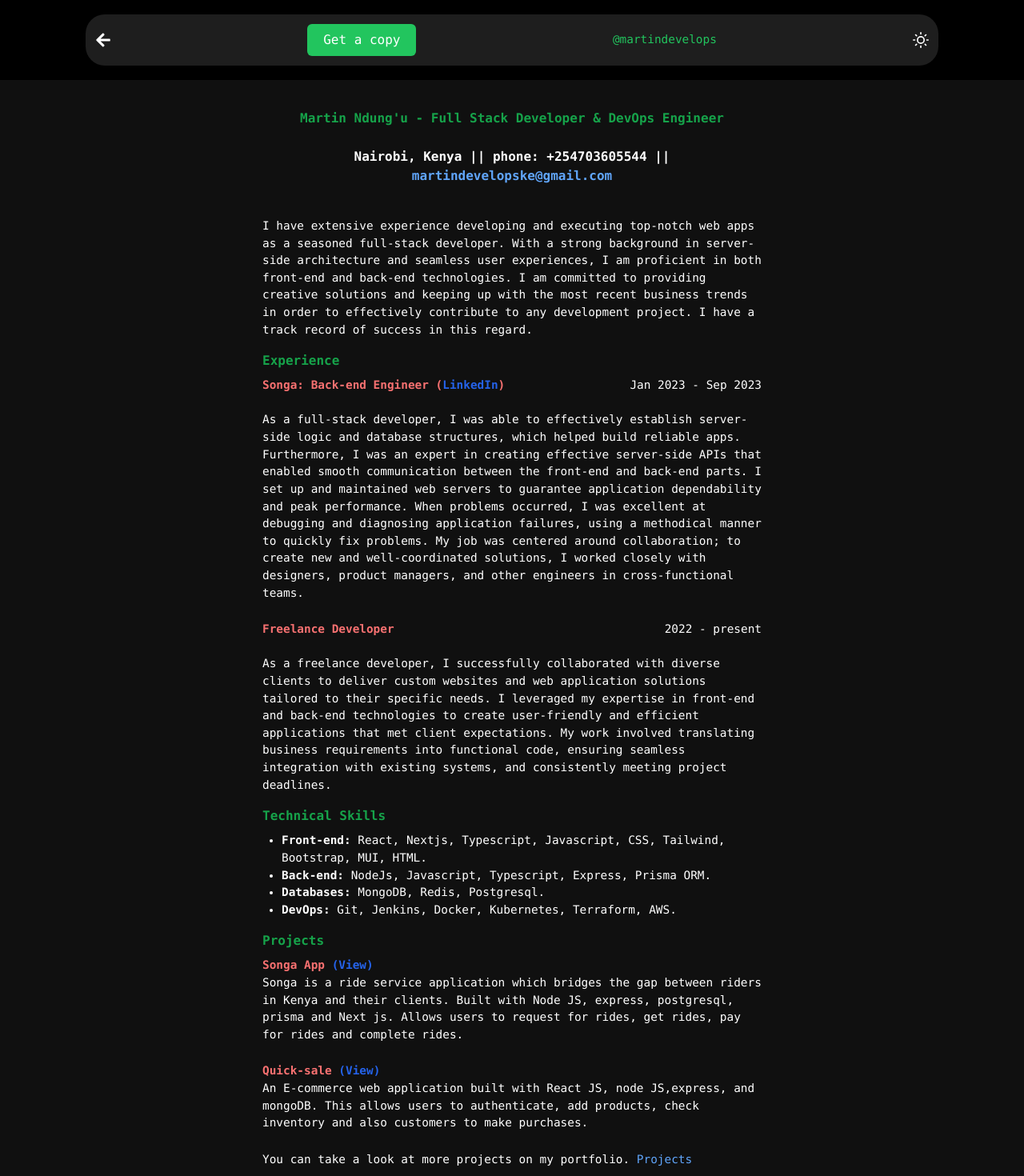
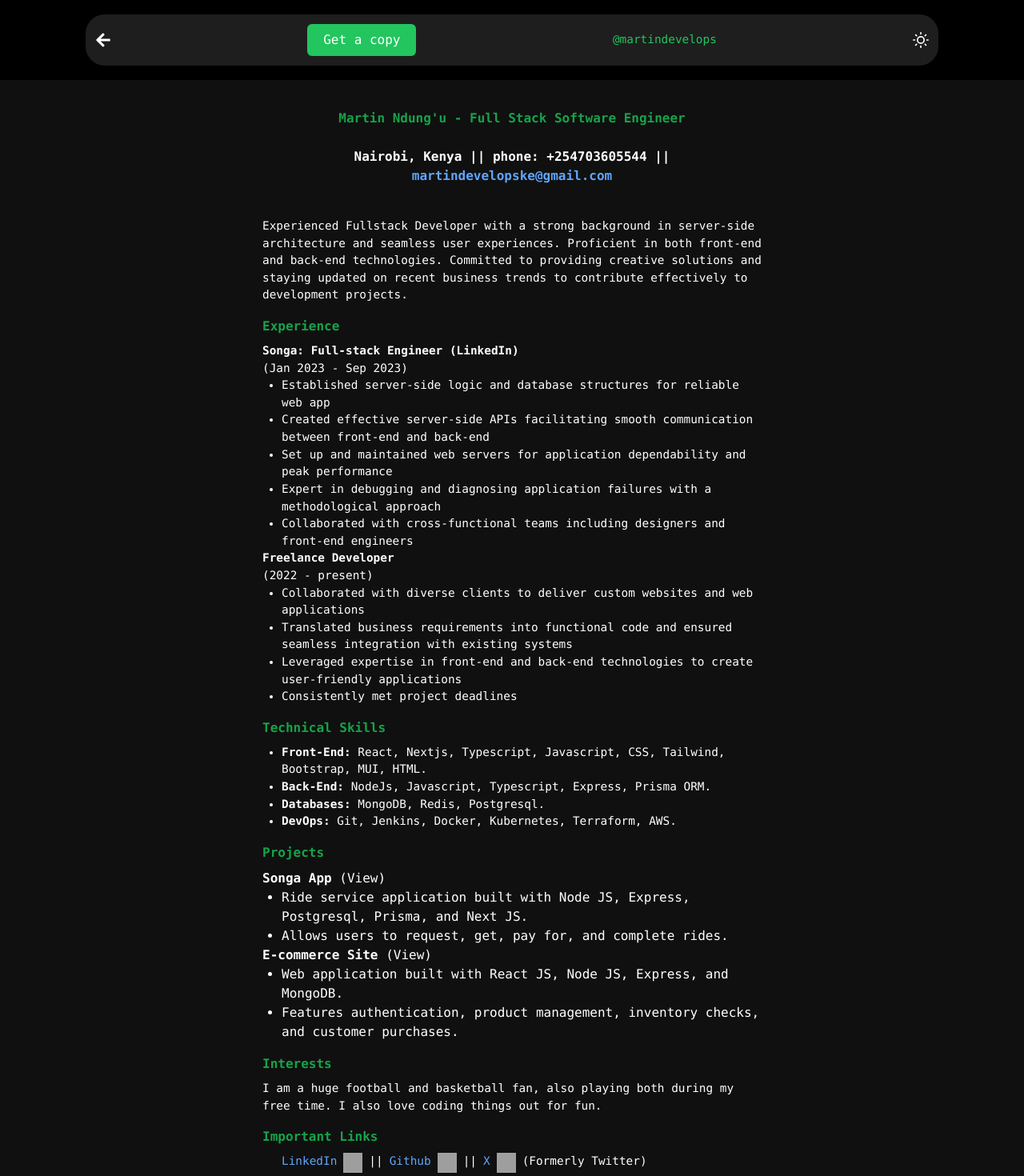
Before and after one commit to martindevelopske/martindevelopske-portfolio, a React (Vite) app: page /resume in a window 1280 px wide. Shown: the top 1470 px of the page at 80% size. Built offline with nearby package versions, Linux system fonts and the light colour scheme; grey boxes are pictures that could not be loaded.

Commit message:
resume updated

```diff
--- a/src/pages/Resume.tsx
+++ b/src/pages/Resume.tsx
@@ -1,5 +1,3 @@
-// import Header from "../components/Header";
-
 import { Link } from "react-router-dom";
 import Header from "../components/Header";
 import { IconsData } from "../data/Iconsdata";
@@ -12,9 +10,10 @@ const Resume = () => {
       </div>
       <div className="w-full md:w-5/6 lg:w-3/4 mt-14">
         <div className="max-w-2xl mx-auto p-6 bg-white dark:bg-blackbg light:text-black dark:text-white rounded-md">
+          {/* Personal Information */}
           <div className="max-w-2xl mx-auto mt-10 p-4 rounded-md text-center">
             <h1 className="text-base font-bold mb-4 text-green-600">
-              Martin Ndung'u - Full Stack Developer & DevOps Engineer
+              Martin Ndung'u - Full Stack Software Engineer
             </h1>
             <div className="max-w-2xl mx-auto p-2 w-full md:w-3/4 rounded-md text-center text-sm md:text-base">
               <p className="font-bold mb-4">
@@ -27,85 +26,85 @@ const Resume = () => {
                   martindevelopske@gmail.com
                 </Link>
               </p>
-              {/* ... (rest of your content) */}
             </div>
           </div>
-
+          {/* Summary Section */}
           <p className="text-md font-mono">
-            I have extensive experience developing and executing top-notch web
-            apps as a seasoned full-stack developer. With a strong background in
-            server-side architecture and seamless user experiences, I am
-            proficient in both front-end and back-end technologies. I am
-            committed to providing creative solutions and keeping up with the
-            most recent business trends in order to effectively contribute to
-            any development project. I have a track record of success in this
-            regard.
+            Experienced Fullstack Developer with a strong background in
+            server-side architecture and seamless user experiences. Proficient
+            in both front-end and back-end technologies. Committed to providing
+            creative solutions and staying updated on recent business trends to
+            contribute effectively to development projects.
           </p>
 
-          {/* Add more sections as needed */}
-
+          {/* Experience Section */}
           <h2 className="text-base font-bold mt-4 mb-2 text-green-600">
             Experience
           </h2>
+          <ul className="text-md">
+            <li>
+              <strong>Songa: Full-stack Engineer (LinkedIn)</strong>
+              <br />
+              (Jan 2023 - Sep 2023)
+              <ul>
+                <li className="list-disc ml-6">
+                  Established server-side logic and database structures for
+                  reliable web app
+                </li>
+                <li className="list-disc ml-6">
+                  Created effective server-side APIs facilitating smooth
+                  communication between front-end and back-end
+                </li>
+                <li className="list-disc ml-6">
+                  Set up and maintained web servers for application
+                  dependability and peak performance
+                </li>
+                <li className="list-disc ml-6">
+                  Expert in debugging and diagnosing application failures with a
+                  methodological approach
+                </li>
+                <li className="list-disc ml-6">
+                  Collaborated with cross-functional teams including designers
+                  and front-end engineers
+                </li>
+              </ul>
+            </li>
+            <li>
+              <strong>Freelance Developer</strong>
+              <br />
+              (2022 - present)
+              <ul>
+                <li className="list-disc ml-6">
+                  Collaborated with diverse clients to deliver custom websites
+                  and web applications
+                </li>
+                <li className="list-disc ml-6">
+                  Translated business requirements into functional code and
+                  ensured seamless integration with existing systems
+                </li>
+                <li className="list-disc ml-6">
+                  Leveraged expertise in front-end and back-end technologies to
+                  create user-friendly applications
+                </li>
+                <li className="list-disc ml-6">
+                  Consistently met project deadlines
+                </li>
+              </ul>
+            </li>
+          </ul>
 
-          <div className="text-md">
-            <div className="flex justify-between">
-              <strong className="text-red-400">
-                Songa: Back-end Engineer (
-                <Link
-                  to="https://www.linkedin.com/company/songaapp/?lipi=urn%3Ali%3Apage%3Ad_flagship3_search_srp_all%3B1JKUV3VZRuKNgXpz6fLz9g%3D%3D"
-                  target="__blank"
-                  className=" text-blue-600"
-                >
-                  LinkedIn
-                </Link>
-                )
-              </strong>
-              Jan 2023 - Sep 2023
-            </div>
-            <br />
-            As a full-stack developer, I was able to effectively establish
-            server-side logic and database structures, which helped build
-            reliable apps. Furthermore, I was an expert in creating effective
-            server-side APIs that enabled smooth communication between the
-            front-end and back-end parts. I set up and maintained web servers to
-            guarantee application dependability and peak performance. When
-            problems occurred, I was excellent at debugging and diagnosing
-            application failures, using a methodical manner to quickly fix
-            problems. My job was centered around collaboration; to create new
-            and well-coordinated solutions, I worked closely with designers,
-            product managers, and other engineers in cross-functional teams.
-          </div>
-          <br />
-          <div className="text-md">
-            <div className="flex justify-between items-center">
-              <strong className="text-red-400">Freelance Developer</strong>
-              2022 - present
-            </div>
-            <br />
-            As a freelance developer, I successfully collaborated with diverse
-            clients to deliver custom websites and web application solutions
-            tailored to their specific needs. I leveraged my expertise in
-            front-end and back-end technologies to create user-friendly and
-            efficient applications that met client expectations. My work
-            involved translating business requirements into functional code,
-            ensuring seamless integration with existing systems, and
-            consistently meeting project deadlines.
-          </div>
-
-          {/* Add more experience entries as needed */}
-
+          {/* Technical Skills Section */}
           <h2 className="text-base font-bold mt-4 mb-2 text-green-600">
             Technical Skills
           </h2>
 
           <ul className="list-disc ml-6 text-md">
             <li>
-              <strong>Front-end:</strong> React, Nextjs, Typescript, Javascript,
+              <strong>Front-End:</strong> React, Nextjs, Typescript, Javascript,
               CSS, Tailwind, Bootstrap, MUI, HTML.
             </li>
             <li>
-              <strong>Back-end:</strong> NodeJs, Javascript, Typescript,
+              <strong>Back-End:</strong> NodeJs, Javascript, Typescript,
               Express, Prisma ORM.
             </li>
             <li>
@@ -116,61 +115,48 @@ const Resume = () => {
               Terraform, AWS.
             </li>
           </ul>
-
-          {/* Add more sections as needed */}
-
+          {/* Projects Section */}
           <h2 className="text-base font-bold mt-4 mb-2 text-green-600">
             Projects
           </h2>
 
-          <p className="text-md">
-            <strong className="text-red-400">
-              Songa App{" "}
-              <Link
-                to="https://www.linkedin.com/company/songaapp/?lipi=urn%3Ali%3Apage%3Ad_flagship3_search_srp_all%3B1JKUV3VZRuKNgXpz6fLz9g%3D%3D"
-                target="__blank"
-                className=" text-blue-600"
-              >
-                (View)
-              </Link>
-            </strong>
-            <br />
-            Songa is a ride service application which bridges the gap between
-            riders in Kenya and their clients. Built with Node JS, express,
-            postgresql, prisma and Next js. Allows users to request for rides,
-            get rides, pay for rides and complete rides.
-          </p>
-          <br />
-          <p className="text-md">
-            <strong className="text-red-400">
-              Quick-sale{" "}
-              <Link to="" className=" text-blue-600">
-                (View)
-              </Link>
-            </strong>
-            <br />
-            An E-commerce web application built with React JS, node JS,express,
-            and mongoDB. This allows users to authenticate, add products, check
-            inventory and also customers to make purchases.
-          </p>
-          <br />
-          <div className="text-md">
-            You can take a look at more projects on my portfolio.{" "}
-            <Link to="/projects" className="text-blue-400">
-              Projects
-            </Link>
-          </div>
-          {/* Add more project entries as needed */}
-
+          <ul>
+            {/* Songa App Project */}
+            <li>
+              <strong>Songa App</strong> (View)
+              <ul>
+                <li className="list-disc ml-6">
+                  Ride service application built with Node JS, Express,
+                  Postgresql, Prisma, and Next JS.
+                </li>
+                <li className="list-disc ml-6">
+                  Allows users to request, get, pay for, and complete rides.
+                </li>
+              </ul>
+            </li>
+            {/* E-commerce Site Project */}
+            <li>
+              <strong>E-commerce Site</strong> (View)
+              <ul>
+                <li className="list-disc ml-6">
+                  Web application built with React JS, Node JS, Express, and
+                  MongoDB.
+                </li>
+                <li className="list-disc ml-6">
+                  Features authentication, product management, inventory checks,
+                  and customer purchases.
+                </li>
+              </ul>
+            </li>
+          </ul>
+          {/* Interests Section */}
           <h2 className="text-base font-bold mt-4 mb-2 text-green-600">
             Interests
           </h2>
-
           <p className="text-md">
             I am a huge football and basketball fan, also playing both during my
             free time. I also love coding things out for fun.
           </p>
-
           <h2 className="text-base font-bold mt-4 mb-2 text-green-600">
             Important Links
           </h2>
@@ -209,5 +195,4 @@ const Resume = () => {
     </div>
   );
 };
-
 export default Resume;
```
Also changed, not shown: 2 other files (tests, documents, lock files or other folders).
